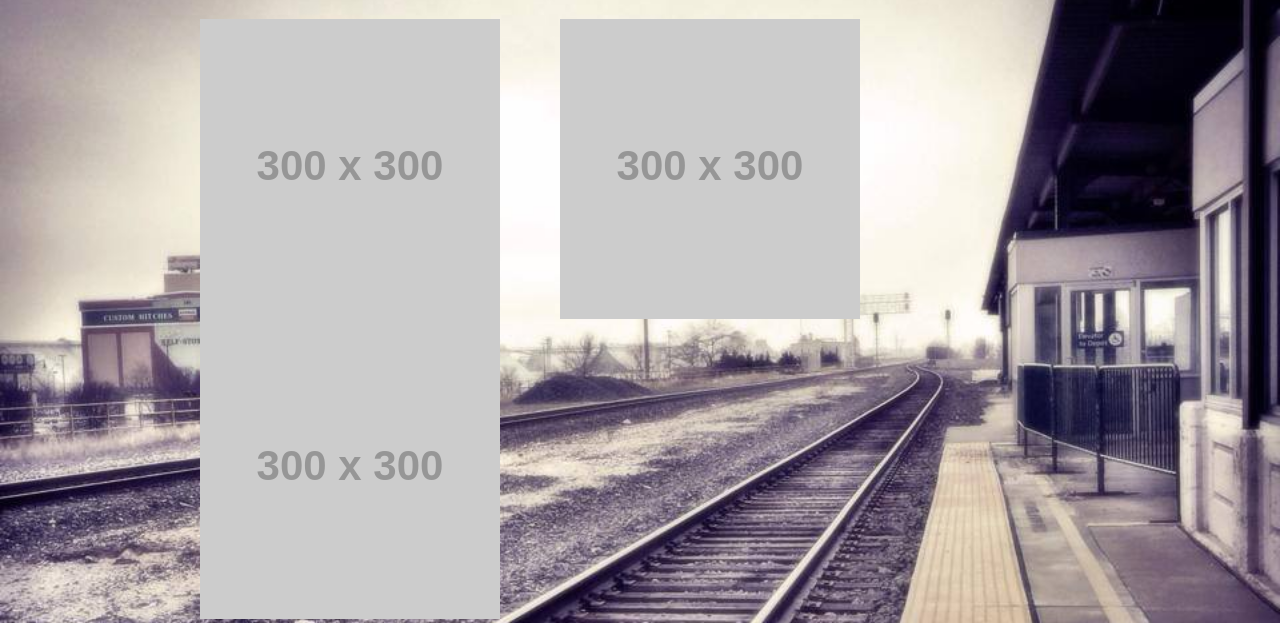
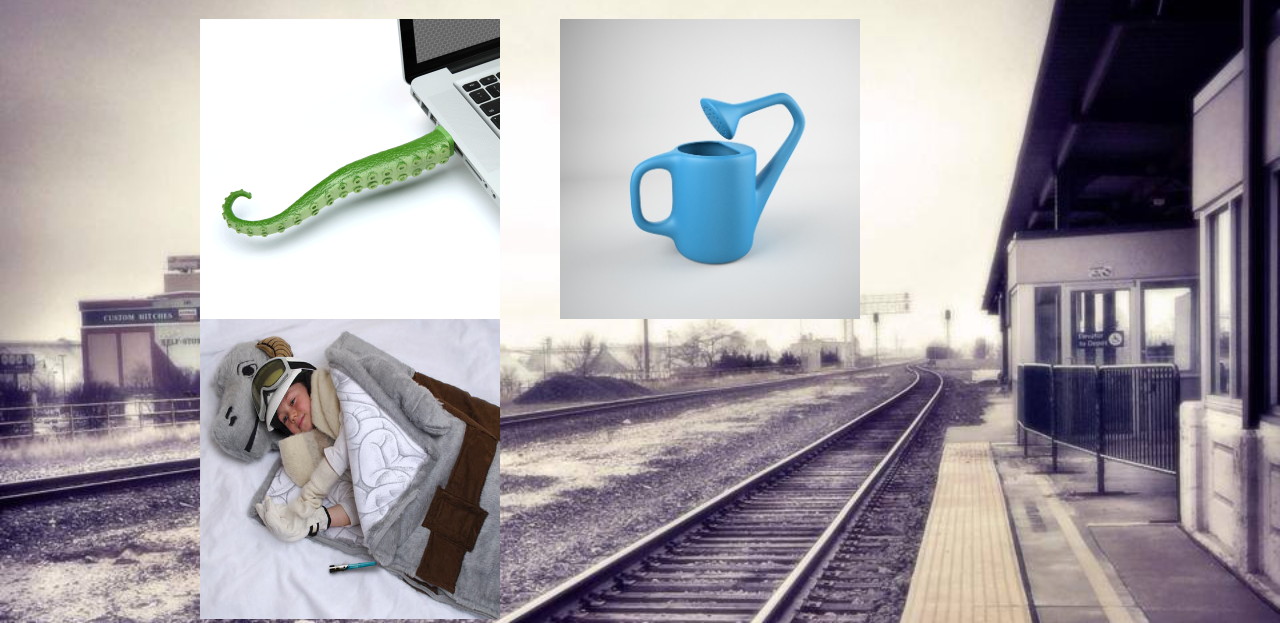
Before and after one commit to Smarf/bus-mall, a plain HTML site: page index.html in a window 1280 px wide. Shown: the part 177-800 px from the top of the page. Drawn offline with nearby package versions, Linux system fonts and the light colour scheme; placeholder pictures from the web are drawn by us; files whose address does not match are found by name.

Commit message:
got the random number generator working and I now have random pic elements on refresh, working on event listener

```diff
--- a/index.html
+++ b/index.html
@@ -21,9 +21,9 @@
     <h1>Click on the product that interests you the most</h1>
     <section id="merch-display">
       <ul id="threePic">
-        <li><img id= "selectionOne" class="medium" img src="http://placehold.it/300x300"></li>
-        <li><img id= "selectionTwo" class="medium" img src="http://placehold.it/300x300"></li>
-        <li><img id= "selectionThree" class="medium" img src="http://placehold.it/300x300"></li>
+        <li><img id= "selectionOne" class="medium" src="img/bag.jpg"></li>
+        <li><img id= "selectionTwo" class="medium" src="http://placehold.it/300x300"></li>
+        <li><img id= "selectionThree" class="medium" src="http://placehold.it/300x300"></li>
       </ul>
     </section>
     <section>
--- a/js/app.js
+++ b/js/app.js
@@ -29,7 +29,7 @@ Merch.thirdEl = document.getElementById('selectionThree');
 
 
 // constructor to make merchandise instances
-function Merch(filepath) {
+function Merch(name, filepath) {
   this.name = name;
   this.filepath = filepath;
   this.votes = 0;
@@ -75,10 +75,12 @@ Merch.randomMerch = function() {
     console.log('second', randomSecond);
     console.log('third', randomThird);
 
-  } while (randomFirst === randomSecond
+  } while (randomFirst === randomSecond || randomFirst === randomThird || randomSecond === randomThird
   || Merch.previouslyViewed.includes(randomFirst)
   || Merch.previouslyViewed.includes(randomSecond)
   || Merch.previouslyViewed.includes(randomThird));
+
+  console.log(Merch.merchObjects[randomFirst].filepath);
 
   /* previous random number generator, might no longer need
 
@@ -88,10 +90,14 @@ Merch.randomMerch = function() {
   */
 
   // set the src attribute of the img element
-  Merch.imgElement.src = Merch.filepath;
+  Merch.firstEl.src = Merch.merchObjects[randomFirst].filepath;
+  Merch.secondEl.src = Merch.merchObjects[randomSecond].filepath;
+  Merch.thirdEl.src = Merch.merchObjects[randomThird].filepath;
 
 };
 
-Merch.imgElement.addEventListener('click', Merch.randomMerch);
+Merch.randomMerch();
 
-Merch.randomMerch();
+Merch.firstEl.addEventListener('click', Merch.randomMerch());
+Merch.secondEl.addEventListener('click', Merch.randomMerch());
+Merch.thirdEl.addEventListener('click', Merch.randomMerch());
```
